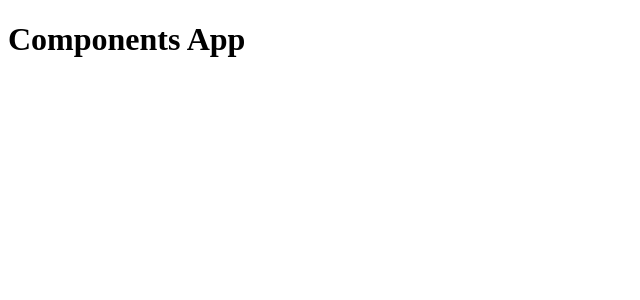
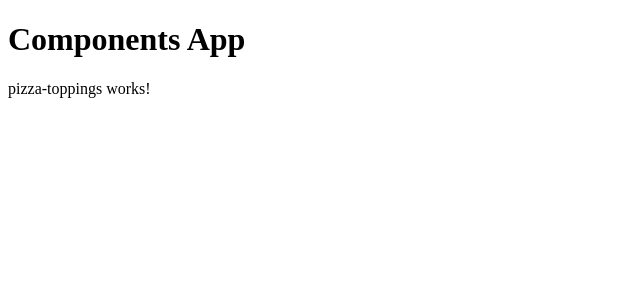
Before and after one commit to tsteelematc/components24s, an Angular app: page / in a window 1280 px wide. Shown: the top 300 px of the page, without its empty margins (0-640 px from the left). Built offline with nearby package versions, Linux system fonts and the light colour scheme.

Commit message:
Showing a pizza toppings component...
We also saw that we could add many, but only wanted one.

```diff
--- a/src/app/app.component.html
+++ b/src/app/app.component.html
@@ -1,3 +1,4 @@
 <h1>
   Components App
 </h1>
+<app-pizza-toppings></app-pizza-toppings>
```
